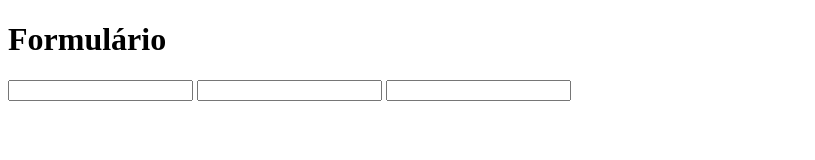
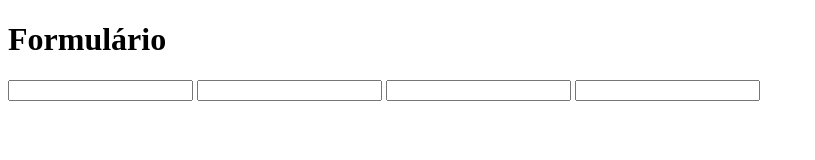
Before and after one commit to duduneto/projeto-git, a plain HTML site: page form.html in a window 1280 px wide. Shown: the whole page, without its empty margins (0-815 px from the left). Drawn offline with Linux system fonts and the light colour scheme.

Commit message:
criando input de senha

```diff
--- a/form.html
+++ b/form.html
@@ -12,6 +12,7 @@
         <input type="text" name="nome" />
         <input type="text" name="telefone" />
         <input type="text" name="idade" />
+        <input type="password" name="senha" />
     </form>
 </body>
 </html>
```
